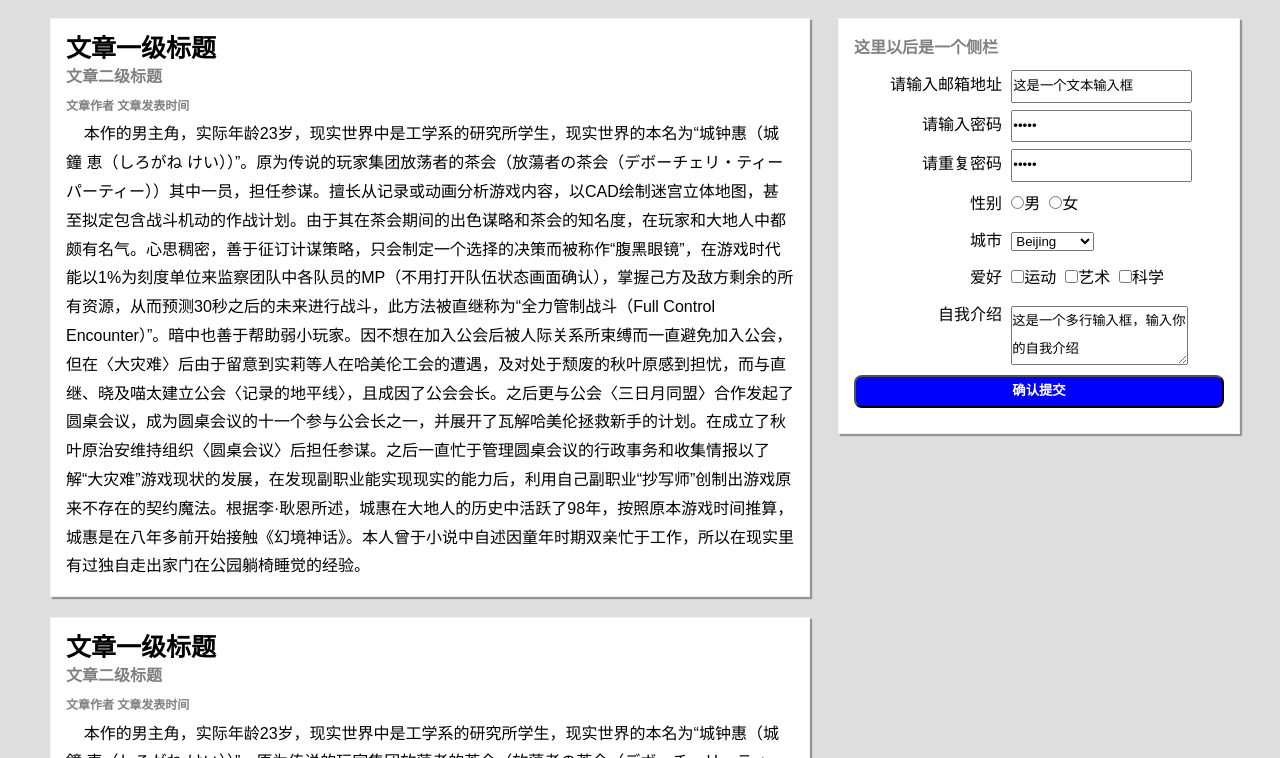
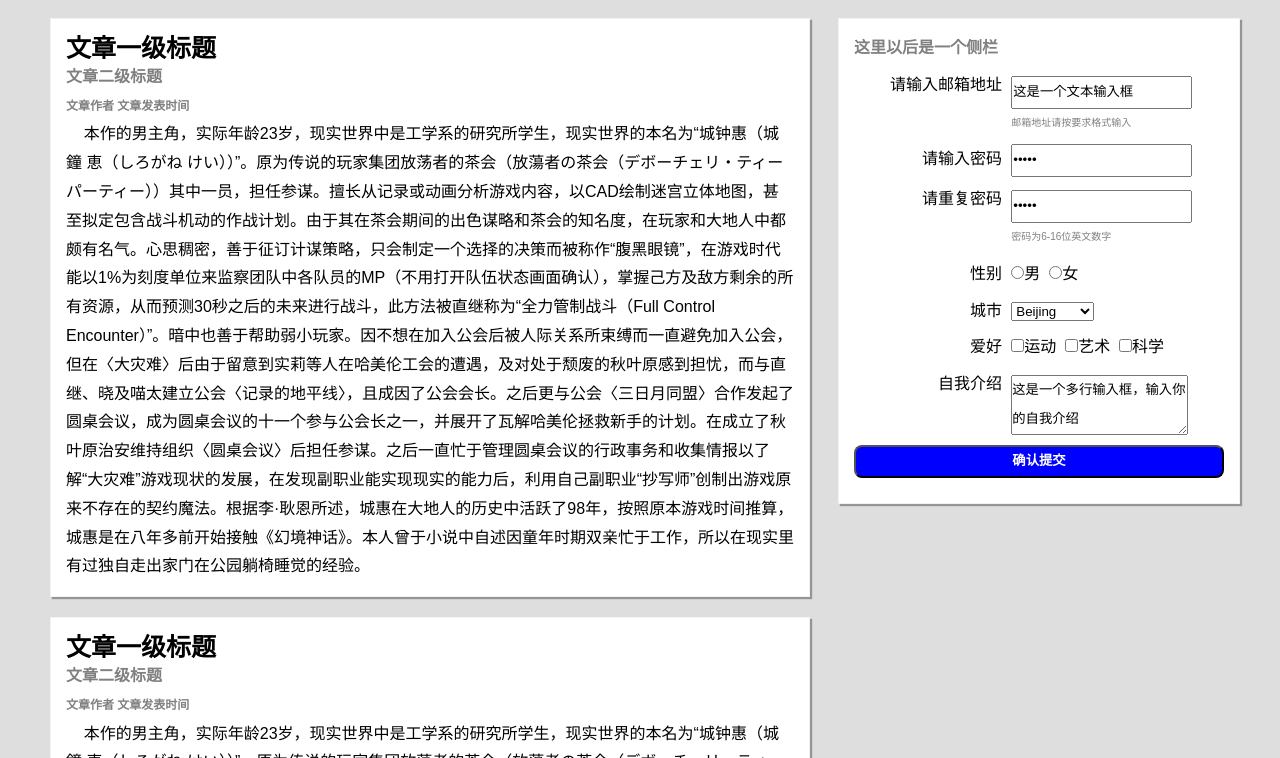
Before and after one commit to cuebyte/IFE-2016spring-1.5, a plain HTML site: page index.html in a window 1280 px wide. Shown: the part 42-800 px from the top of the page. Drawn offline with Linux system fonts and the light colour scheme.

Commit message:
modified

```diff
--- a/css/main.css
+++ b/css/main.css
@@ -47,6 +47,9 @@ body {
     display: inline-block;
     width: 40%;
     text-align: right; }
+  #sidebar .hint {
+    font-size: 10px;
+    color: gray; }
   #sidebar button {
     width: 100%;
     margin: 10px auto;
--- a/index.html
+++ b/index.html
@@ -21,7 +21,12 @@
         <form class="" action="index.html" method="post">
           <div>
             <label class="align" for="email">请输入邮箱地址</label>
-            <input type="text" name="email" value="这是一个文本输入框">
+            <div style="display:inline-block;vertical-align: text-top;">
+              <input type="text" name="email" value="这是一个文本输入框">
+              <p class="hint">
+                邮箱地址请按要求格式输入
+              </p>
+            </div>
           </div>
           <div>
             <label class="align" for="password">请输入密码</label>
@@ -29,7 +34,12 @@
           </div>
           <div>
             <label class="align" for="re-password">请重复密码</label>
-            <input type="password" name="re-password" value="admin">
+            <div style="display:inline-block;vertical-align: text-top;">
+              <input type="password" name="re-password" value="admin">
+              <p class="hint">
+                密码为6-16位英文数字
+              </p>
+            </div>
           </div>
           <div>
             <label class="align" for="gender">性别</label>
```
